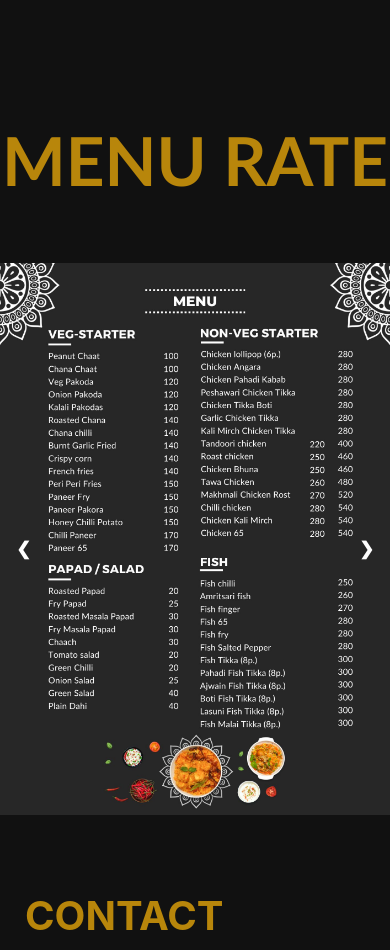
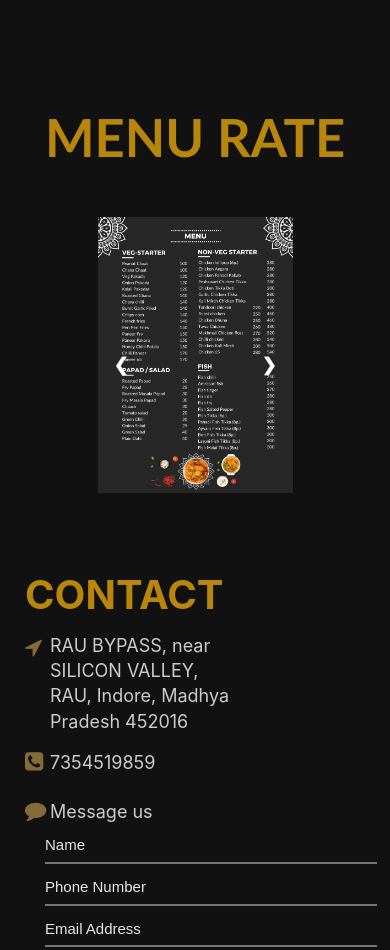
Before and after one commit to krishna8349/himalayas, a plain HTML site: page index.html in a window 390 px wide. Shown: the part 656-1606 px from the top of the page. Drawn offline with Linux system fonts and the light colour scheme.

Commit message:
screen adjustment

```diff
--- a/style.css
+++ b/style.css
@@ -485,6 +485,10 @@ textarea::placeholder{
         width: 100%;
     }
 
+    .menu .title{
+        font-size: 35px;
+    }
+
     .menu .rate-chart{
         width: 100%;
     }
@@ -525,6 +529,7 @@ textarea::placeholder{
         width: 100%;
         margin-top: 15px;
         margin-right: 0%;
+        right: 0;
     }
 
     .footer{
@@ -593,7 +598,7 @@ textarea::placeholder{
     }
 
     .menu .rate-chart{
-        width: 100%;
+        width: 50%;
     }
 
     .fourth{
@@ -633,6 +638,7 @@ textarea::placeholder{
         width: 100%;
         margin-top: 15px;
         margin-right: 0%;
+        right: 0;
     }
 
     .footer{
@@ -696,6 +702,10 @@ textarea::placeholder{
         width: 100%;
     }
 
+    .menu .rate-chart{
+        width: 50%;
+    }
+
     .fourth{
         width: auto;
         height: auto;
@@ -720,7 +730,7 @@ textarea::placeholder{
     }
 
     .fourth .contact span{
-        width: 90%;
+        width: 85%;
     }
 
     .fourth .contact textarea{
```
